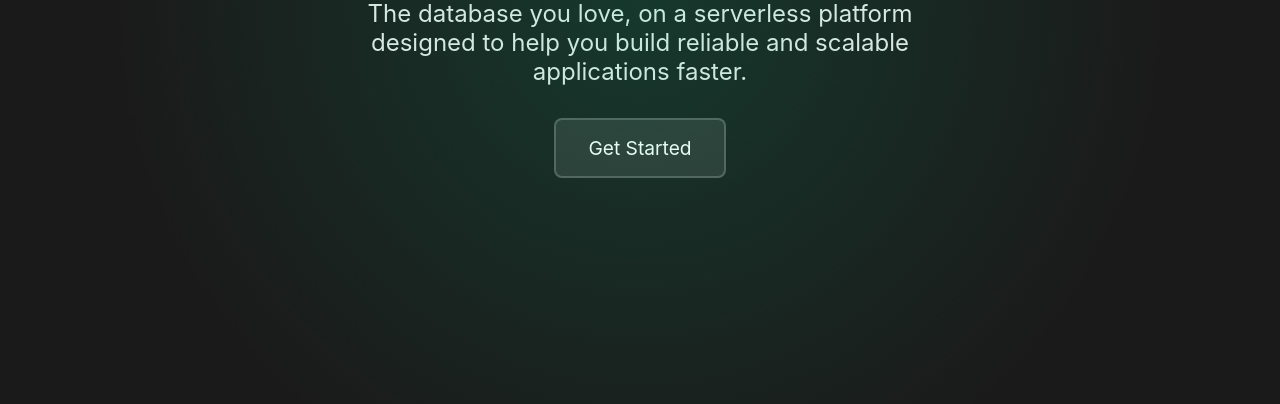
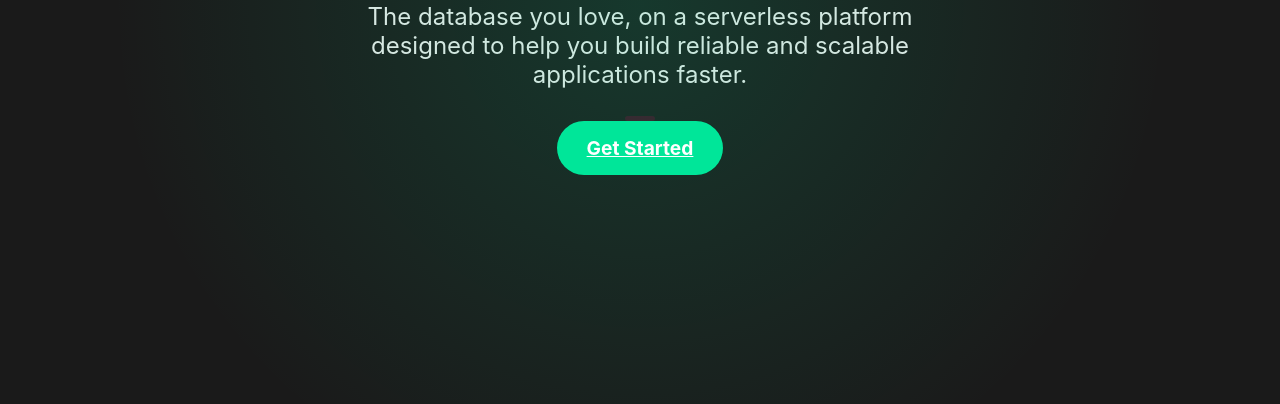
Before and after one commit to MahirPatel2005/neon, a plain HTML site: page index.html in a window 1280 px wide. Shown: the part 396-800 px from the top of the page. Drawn offline with Linux system fonts and the light colour scheme.

Commit message:
changed the button style for "get started"

```diff
--- a/index.html
+++ b/index.html
@@ -61,23 +61,71 @@
             margin-bottom: 2rem;
             color: rgba(255, 255, 255, 0.9);
         }
-
         .cta-button {
-            padding: 1rem 2rem;
+            position: relative;
+            padding: 15px 30px;
+            background: var(--neon-purple);
+            border-radius: 100px;
+            backdrop-filter: blur(10px);
+            color: #ffffff;
             font-size: 1.2rem;
-            background: rgba(255, 255, 255, 0.1);
-            border: 2px solid rgba(255, 255, 255, 0.2);
-            border-radius: 8px;
-            color: white;
-            text-decoration: none;
+            font-weight: bold;
+            cursor: grab;
             transition: all 0.3s ease;
         }
 
-        .cta-button:hover {
-            background: rgba(255, 255, 255, 0.2);
-            transform: translateY(-2px);
+        .cta-button:after {
+            content: "";
+            position: absolute;
+            left: 50%;
+            transform: translateX(-50%);
+            top: -5px;
+            width: 30px;
+            height: 5px;
+            background: #ff016f21;
+            border-radius: 10px;
+            transition: 0.5s;
+            opacity: dark;
+            color: black;
         }
 
+        .cta-button:hover:after {
+            top: 0;
+            height: 100%;
+            width: 80%;
+            border-radius: 30px;
+            opacity: 1;
+            animation: show 0.5s ease forwards;
+            color: black;
+        }
+
+        .cta-button:nth-child(1):hover:after {
+            box-shadow: 0 0 15px #ff0171, 0 0 30px #ff0171;
+            background: #ff0171;
+            color: black;
+        }
+
+        .cta-button:nth-child(2):hover:after {
+            box-shadow: 0 0 15px #017bff, 0 0 30px #017bff;
+            background: #017bff;
+            color: black;
+        }
+
+        .cta-button:nth-child(3):hover:after {
+            box-shadow: 0 0 15px #00ff8444, 0 0 30px #00ff8454;
+            background: #4d4b0515;
+            color: black;
+        }
+        @keyframes show {
+            0% {
+                opacity: 0;
+                transform: translateX(-50%) scaleY(0);
+            }
+            100% {
+                opacity: 1;
+                transform: translateX(-50%) scaleY(1);
+            }
+        }
         .features {
             padding: 4rem 2rem;
             display: grid;
```
